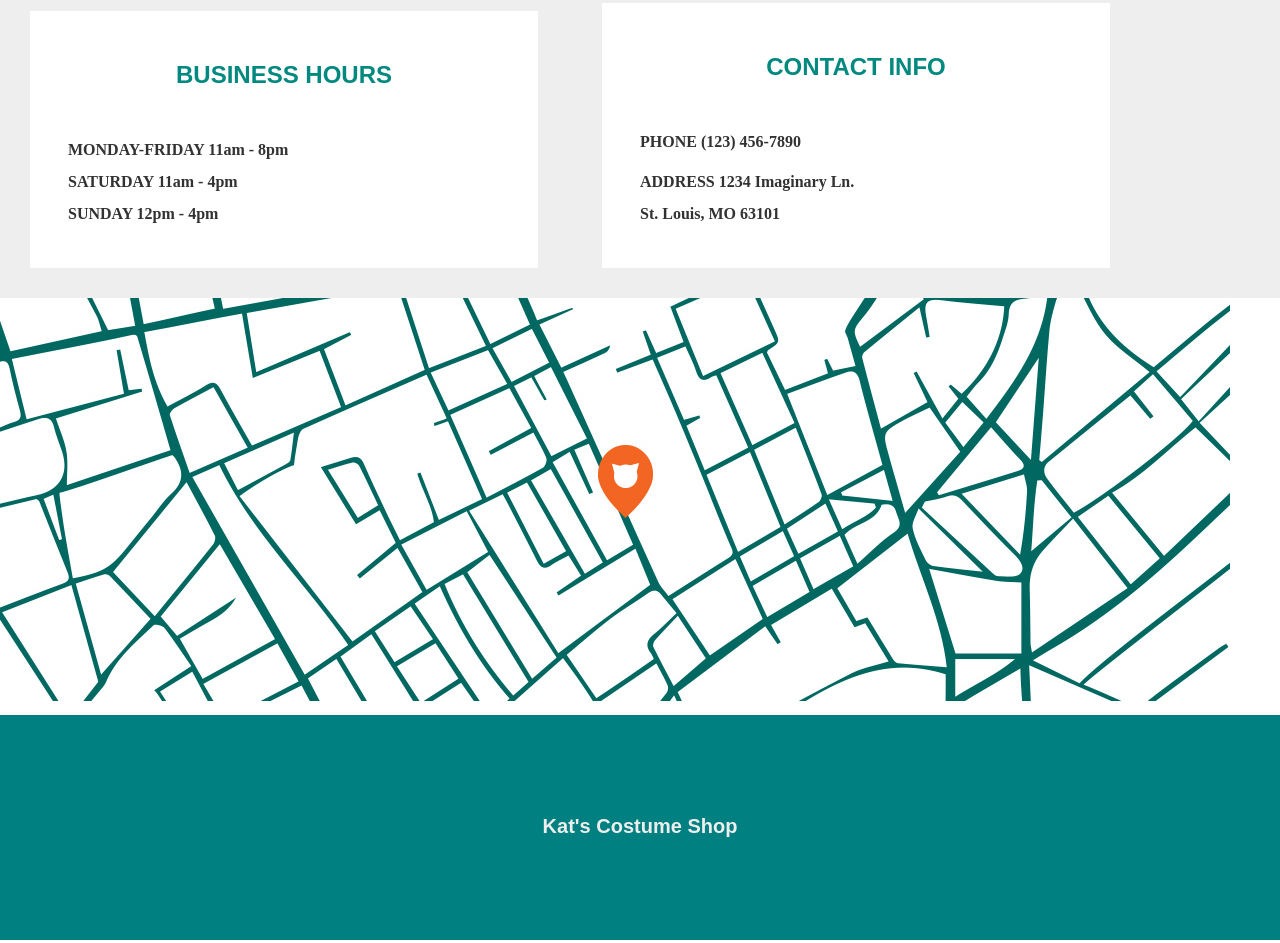
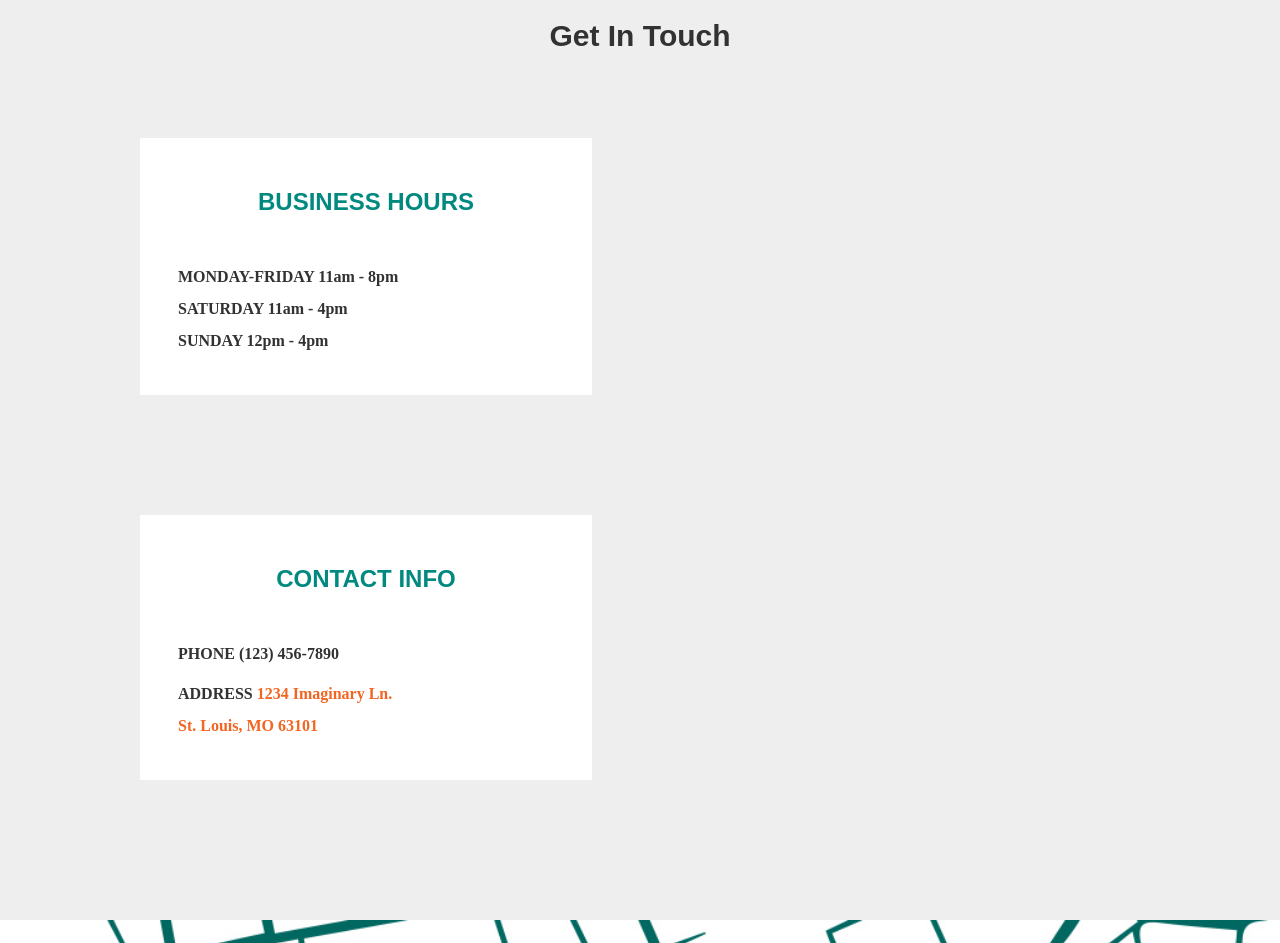
Before and after one commit to GABeckemeier/Cat_Costume_Project, a plain HTML site: page index.html in a window 1280 px wide. Shown: the part 1819-2762 px from the top of the page. Drawn offline with Linux system fonts and the light colour scheme.

Commit message:
FINALLY FIGURED OUT THE #MAP IMG RESIZE

```diff
--- a/assets/css/index.css
+++ b/assets/css/index.css
@@ -83,14 +83,22 @@ p {
 
 .Gray {
   background-color: #eee;
+  padding: 80px;
 }
 
 .Business, .Contact {
   width: 35%;
   display: inline-block;
   padding: 30px;
-  margin: 30px;
+  margin: 60px;
   background-color: white;
+}
+
+a {
+  font-family: 'PT Serif Bold', serif;
+  color: #f26522;
+  font-size: 1em;
+  display: inline;
 }
 
 footer h1{
--- a/index.html
+++ b/index.html
@@ -62,11 +62,11 @@
       (123) 456-7890</h3>
 
       <h3>ADDRESS
-      1234 Imaginary Ln.<br>
-      St. Louis, MO 63101</h3>
+      <a>1234 Imaginary Ln.<br>
+      St. Louis, MO 63101</a></h3>
     </div>
   </section>
-  <img src="./assets/images/kats-map.jpg" id="map">
+  <img src="./assets/images/kats-map.jpg" id="map" width="1515px">
     <footer>
       <h1>Kat's Costume Shop</h1>
     </footer>
```
